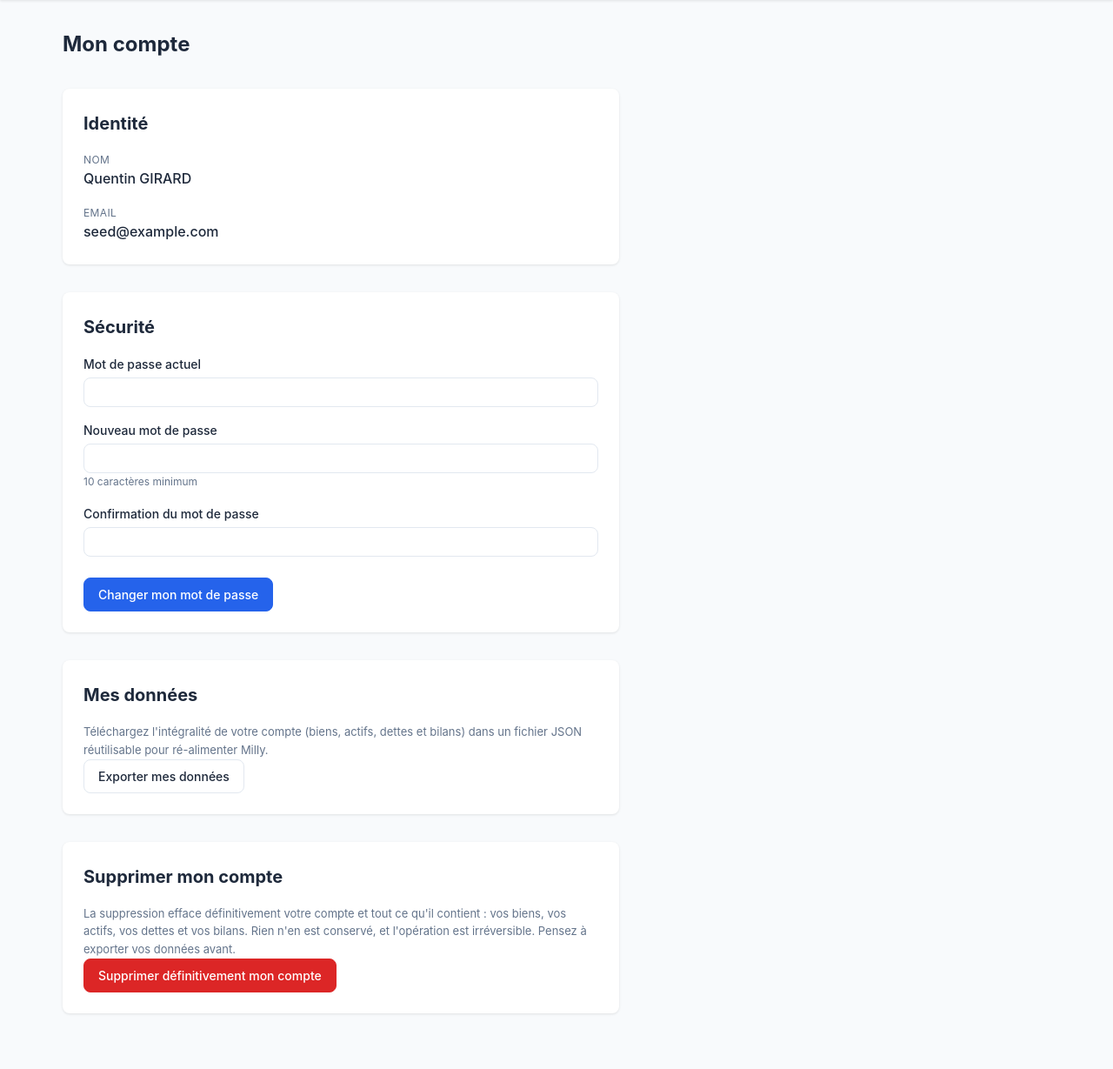
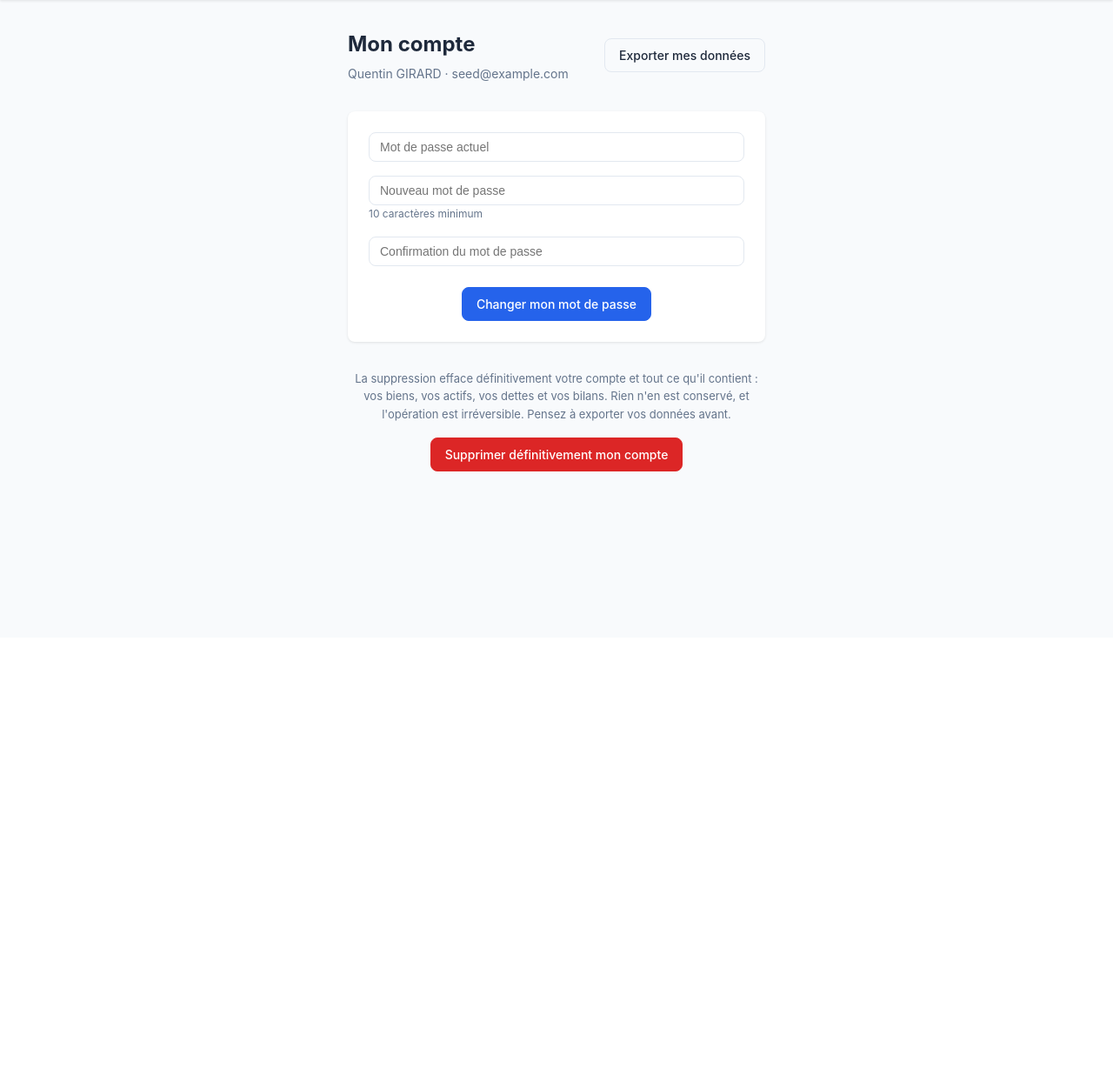
Before and after one commit to nissaRevane/Milly, a Rails app: page /users/edit in a window 1280 px wide. Shown: the part 67-1296 px from the top of the page at 87% size. After the commit the page ends 609 px from the top, so only its background shows below. Run offline with Rails 7, Linux system fonts and the light colour scheme; a user stored in the database is signed in; parts of the project's set-up code (start-up, migrations or seed data) failed here and were passed over; some libraries are stand-ins or nearby versions.

Commit message:
feat(account): enhance account management UI and add account deletion confirmation message

```diff
--- a/app/assets/stylesheets/application.css
+++ b/app/assets/stylesheets/application.css
@@ -1021,31 +1021,47 @@ a.summary-nav-arrow:hover {
 }
 
 /* Account */
+.account-page {
+  max-width: 480px;
+  margin: 0 auto;
+}
+
 .account {
-  max-width: 640px;
-}
-
-.account-panel {
   background: var(--color-surface);
   padding: 1.5rem;
   border-radius: var(--radius);
   box-shadow: var(--shadow);
 }
 
-.account-identity {
-  display: grid;
-  gap: 1rem;
-}
-
-.account-identity dt {
-  color: var(--color-text-muted);
-  font-size: 0.75rem;
-  text-transform: uppercase;
-  letter-spacing: 0.03em;
-}
-
-.account-identity dd {
-  font-weight: 500;
+.account .form {
+  max-width: none;
+}
+
+/* Les libellés vivent dans les champs : ils restent là pour les lecteurs d'écran. */
+.account .form-group label {
+  position: absolute;
+  width: 1px;
+  height: 1px;
+  overflow: hidden;
+  clip-path: inset(50%);
+  white-space: nowrap;
+}
+
+.account .form-actions {
+  justify-content: center;
+}
+
+.account-deletion {
+  margin-top: 2rem;
+  text-align: center;
+}
+
+.account-deletion .section-hint {
+  margin-bottom: 1rem;
+}
+
+.account-deletion form {
+  display: inline-block;
 }
 
 /* Auth */
--- a/app/views/devise/registrations/edit.html.erb
+++ b/app/views/devise/registrations/edit.html.erb
@@ -1,78 +1,49 @@
-<div class="page-header">
-  <h1><%= t("views.account.show.title") %></h1>
-</div>
-
-<div class="account">
-  <section class="section account-panel">
-    <div class="section-header">
-      <h2><%= t("views.account.show.identity") %></h2>
+<div class="account-page">
+  <div class="page-header">
+    <div>
+      <h1><%= t("views.account.show.title") %></h1>
+      <p class="page-header-hint"><%= resource.full_name %> · <%= resource.email %></p>
     </div>
 
-    <dl class="account-identity">
-      <div>
-        <dt><%= User.human_attribute_name(:full_name) %></dt>
-        <dd><%= resource.full_name %></dd>
-      </div>
-      <div>
-        <dt><%= User.human_attribute_name(:email) %></dt>
-        <dd><%= resource.email %></dd>
-      </div>
-    </dl>
-  </section>
+    <div class="page-header-actions">
+      <%# Turbo Drive would swallow the file response, so let the browser handle it %>
+      <%= link_to t("views.account.show.export"), export_path, class: "btn btn-outline", data: { turbo: false } %>
+    </div>
+  </div>
 
-  <section class="section account-panel">
-    <div class="section-header">
-      <h2><%= t("views.account.show.security") %></h2>
-    </div>
-
+  <div class="account">
     <%= render "shared/errors", resource: resource %>
 
     <%= form_for(resource, as: resource_name, url: registration_path(resource_name), html: { method: :put, class: "form" }) do |f| %>
       <div class="form-group">
         <%= f.label :current_password %>
-        <%= f.password_field :current_password, autocomplete: "current-password", required: true, class: "form-control" %>
+        <%= f.password_field :current_password, autocomplete: "current-password", required: true, class: "form-control", placeholder: User.human_attribute_name(:current_password) %>
       </div>
 
       <div class="form-group">
         <%= f.label :password, t("views.account.show.new_password") %>
-        <%= f.password_field :password, autocomplete: "new-password", required: true, class: "form-control" %>
+        <%= f.password_field :password, autocomplete: "new-password", required: true, class: "form-control", placeholder: t("views.account.show.new_password") %>
         <p class="form-hint"><%= t("views.account.show.password_hint", count: @minimum_password_length) if @minimum_password_length %></p>
       </div>
 
       <div class="form-group">
         <%= f.label :password_confirmation %>
-        <%= f.password_field :password_confirmation, autocomplete: "new-password", required: true, class: "form-control" %>
+        <%= f.password_field :password_confirmation, autocomplete: "new-password", required: true, class: "form-control", placeholder: User.human_attribute_name(:password_confirmation) %>
       </div>
 
       <div class="form-actions">
         <%= f.submit t("views.account.show.update_password"), class: "btn btn-primary" %>
       </div>
     <% end %>
-  </section>
+  </div>
 
-  <section class="section account-panel">
-    <div class="section-header">
-      <h2><%= t("views.account.show.data") %></h2>
-    </div>
-
-    <p class="section-hint"><%= t("views.account.show.export_hint") %></p>
-
-    <%# Turbo Drive would swallow the file response, so let the browser handle it %>
-    <%= link_to t("views.account.show.export"), export_path, class: "btn btn-outline", data: { turbo: false } %>
-  </section>
-
-  <%# Le droit à l'effacement se sert soi-même : héberger le patrimoine de quelqu'un
-      oblige à lui rendre le moyen de tout retirer, sans passer par une demande. Les
-      associations de User sont toutes en dependent: :destroy — rien ne survit au compte. %>
-  <section class="section account-panel">
-    <div class="section-header">
-      <h2><%= t("views.account.show.deletion") %></h2>
-    </div>
-
+  <%# Le droit à l'effacement se sert soi-même : les associations de User sont toutes
+      en dependent: :destroy — rien ne survit au compte. %>
+  <div class="account-deletion">
     <p class="section-hint"><%= t("views.account.show.deletion_hint") %></p>
 
     <%= button_to t("views.account.show.delete"), registration_path(resource_name), method: :delete,
         class: "btn btn-danger",
         form: { data: { turbo_confirm: t("views.account.show.delete_confirm") } } %>
-  </section>
+  </div>
 </div>
--- a/config/locales/fr.yml
+++ b/config/locales/fr.yml
@@ -133,6 +133,7 @@ fr:
         sign_up: Créer un compte
       signed_up: Inscription réussie.
       updated: Votre mot de passe a été mis à jour.
+      destroyed: Votre compte a été supprimé.
     failure:
       already_authenticated: Vous êtes déjà connecté(e).
       invalid: Email ou mot de passe invalide.
@@ -156,15 +157,10 @@ fr:
     account:
       show:
         title: Mon compte
-        identity: Identité
-        security: Sécurité
         new_password: Nouveau mot de passe
         password_hint: "%{count} caractères minimum"
         update_password: Changer mon mot de passe
-        data: Mes données
-        export_hint: Téléchargez l'intégralité de votre compte (biens, actifs, dettes et bilans) dans un fichier JSON réutilisable pour ré-alimenter Milly.
         export: Exporter mes données
-        deletion: Supprimer mon compte
         deletion_hint: "La suppression efface définitivement votre compte et tout ce qu'il contient : vos biens, vos actifs, vos dettes et vos bilans. Rien n'en est conservé, et l'opération est irréversible. Pensez à exporter vos données avant."
         delete: Supprimer définitivement mon compte
         delete_confirm: "Supprimer définitivement votre compte et toutes vos données ? Cette action est irréversible."
```
